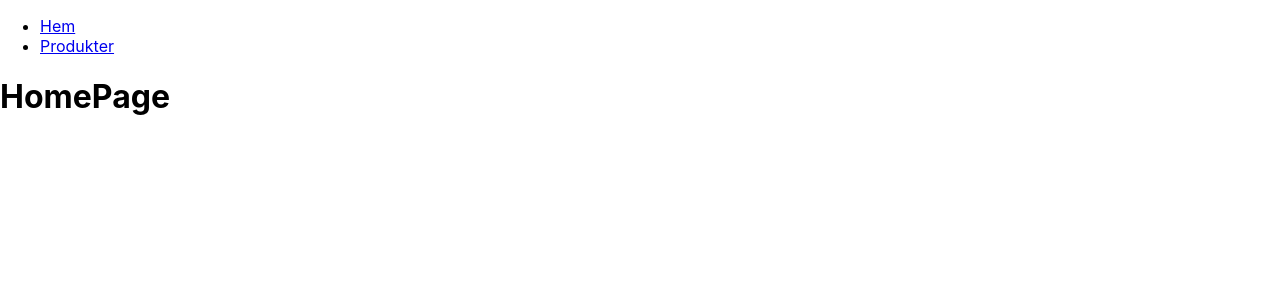
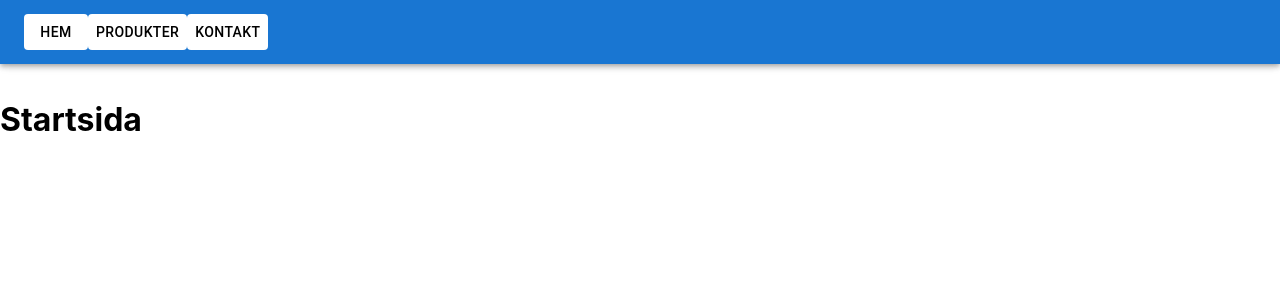
Before and after one commit to natta1995/Webbshop-BooksByHeart, a React (Create React App) app: page / in a window 1280 px wide. Shown: the top 300 px of the page. Built offline with nearby package versions, Linux system fonts and the light colour scheme.

Commit message:
"Styled navbar and adding contact page"

```diff
--- a/package.json
+++ b/package.json
@@ -3,6 +3,9 @@
   "version": "0.1.0",
   "private": true,
   "dependencies": {
+    "@emotion/react": "^11.11.4",
+    "@emotion/styled": "^11.11.5",
+    "@mui/material": "^5.15.15",
     "@testing-library/jest-dom": "^5.17.0",
     "@testing-library/react": "^13.4.0",
     "@testing-library/user-event": "^13.5.0",
--- a/src/App.js
+++ b/src/App.js
@@ -3,6 +3,7 @@ import { BrowserRouter as Router, Route, Routes } from "react-router-dom";
 import HomePage from "./pages/home";
 import ProductPage from "./pages/products";
 import Navbar from "./navbar"
+import ContactPage from "./pages/contacts";
 
 
 function App() {
@@ -12,6 +13,7 @@ function App() {
       <Routes>
         <Route path="/" element={<HomePage/>} />
         <Route path="/products" element={<ProductPage/>} />
+        <Route path="/contact" element={<ContactPage/>} />
       </Routes>
     </Router>
 
--- a/src/navbar.js
+++ b/src/navbar.js
@@ -1,14 +1,23 @@
 import React from "react";
 import {Link} from "react-router-dom"
+import AppBar from "@mui/material/AppBar"
+import { Toolbar, Button } from "@mui/material";
 
 const Navbar = () => {
     return (
-    <nav>
-        <ul>
-            <li><Link to="/">Hem</Link></li>
-            <li><Link to="/products">Produkter</Link></li>
-        </ul>
-    </nav>
+        <AppBar >
+            <Toolbar>
+                <Button sx={{backgroundColor: "white", color: "black"}} component={Link} to="/">
+                    Hem
+                </Button>
+                <Button sx={{backgroundColor: "white", color: "black"}} component={Link} to="/products">
+                    Produkter
+                </Button>
+                <Button sx={{backgroundColor: "white", color: "black"}} component={Link} to="/contact">
+                    Kontakt
+                </Button>
+            </Toolbar>
+        </AppBar>
     );
 }
 
--- /dev/null
+++ b/src/pages/contacts.js
@@ -0,0 +1,9 @@
+const ContactPage = () => {
+    return (
+        <div style={{ marginTop: "100px" }}>
+        <h1>Kontaktsida</h1>
+        </div>
+    )
+}
+
+export default ContactPage
--- a/src/pages/home.js
+++ b/src/pages/home.js
@@ -1,9 +1,11 @@
+import React from "react"
+
 
 const HomePage = () => {
     return (
-        <>
-        <h1>HomePage</h1>
-        </>
+        <div style={{ marginTop: "100px" }}>
+        <h1>Startsida</h1>
+        </div>
     )
 }
 
--- a/src/pages/products.js
+++ b/src/pages/products.js
@@ -1,9 +1,10 @@
+import React from "react"
 
 const ProductPage = () => {
     return (
-        <>
-        <h1>ProductPage</h1>
-        </>
+        <div style={{ marginTop: "100px"}}>
+        <h1>Produktsida</h1>
+        </div>
     )
 }
 
```
Also changed, not shown: 1 other file (tests, documents, lock files or other folders).
